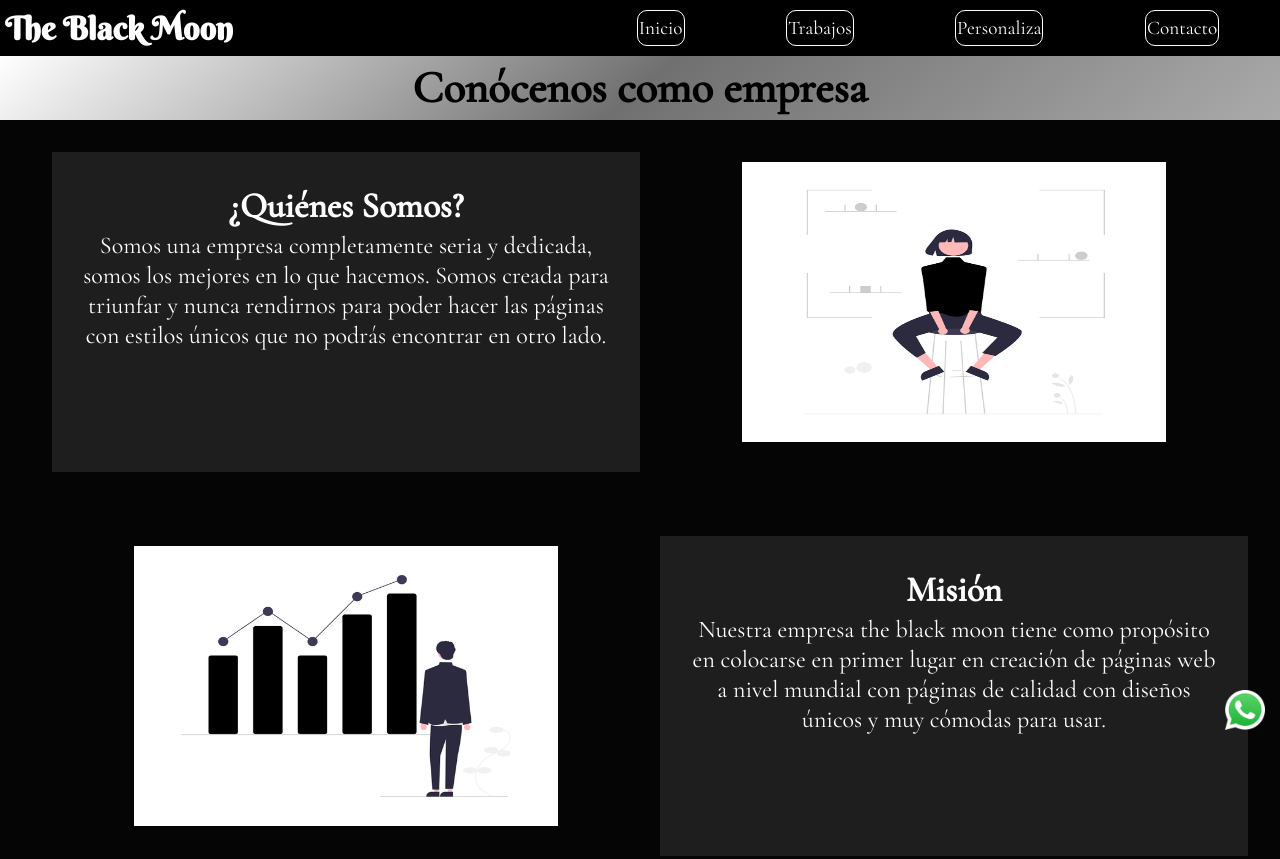
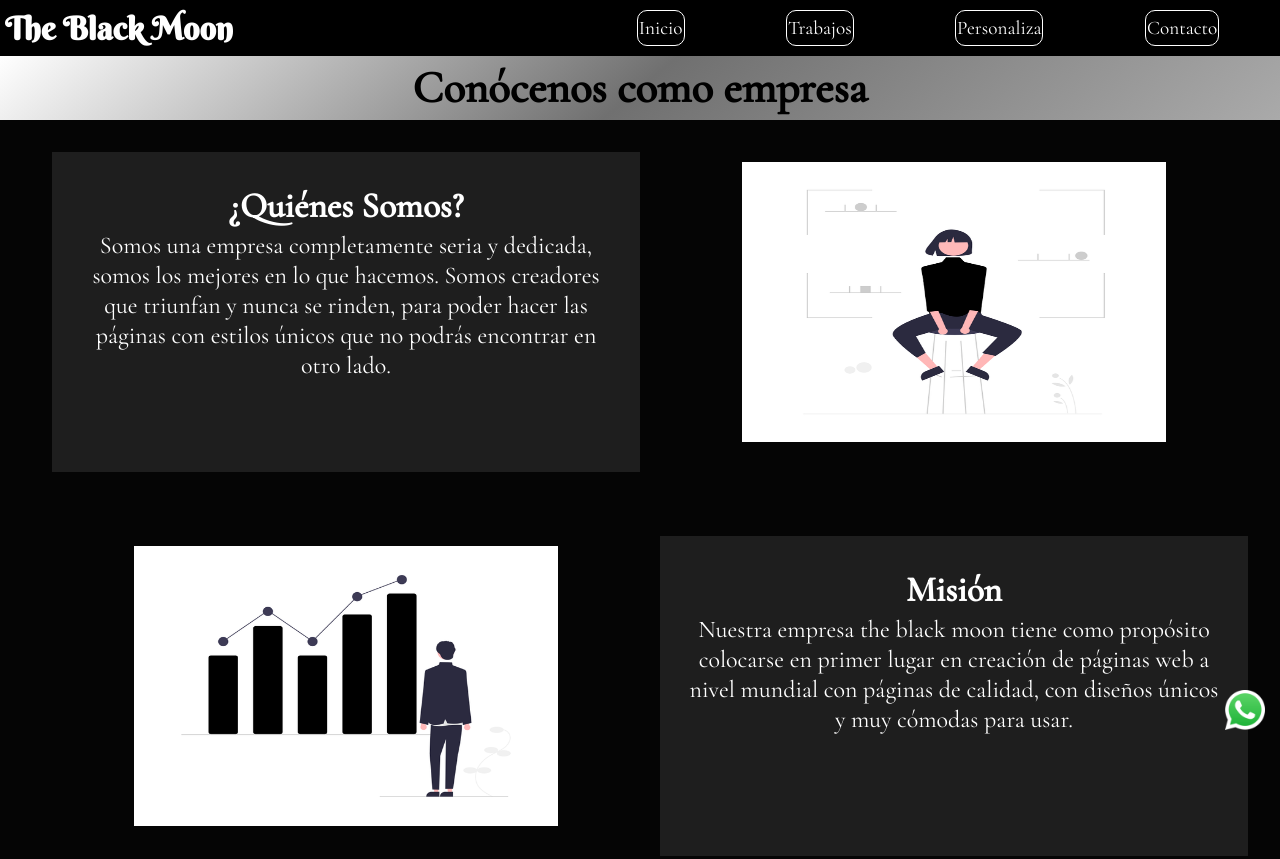
Before and after one commit to AndresMGC28/PF-Garcia-Castro, a website: page html/empresa.html in a window 1280 px wide. Shown: the top 859 px of the page. Drawn offline with nearby package versions, Linux system fonts and the light colour scheme.

Commit message:
Cambios Pequeños

```diff
--- a/html/empresa.html
+++ b/html/empresa.html
@@ -39,13 +39,13 @@
                 <article class="quienes">
                     <div class="emp">
                         <h3>¿Quiénes Somos?</h3>
-                        <p>Somos una empresa completamente seria y dedicada, somos los mejores en lo que hacemos. Somos creada para triunfar y nunca rendirnos para poder hacer las páginas con estilos únicos que no podrás encontrar en otro lado.</p>
+                        <p>Somos una empresa completamente seria y dedicada, somos los mejores en lo que hacemos. Somos creadores que triunfan y nunca se rinden, para poder hacer las páginas con estilos únicos que no podrás encontrar en otro lado.</p>
                     </div>
                 </article>
                 <article class="mision">
                         <div class="emp">
                             <h3>Misión</h3>
-                            <p>Nuestra empresa the black moon tiene como propósito en colocarse en primer lugar en creación de páginas web a nivel mundial con páginas de calidad con diseños únicos y muy cómodas para usar.</p>
+                            <p>Nuestra empresa the black moon tiene como propósito colocarse en primer lugar en creación de páginas web a nivel mundial con páginas de calidad, con diseños únicos y muy cómodas para usar.</p>
                         </div>
                 </article>
                 <article class="vision">
--- a/scss/views/_contacto.scss
+++ b/scss/views/_contacto.scss
@@ -77,7 +77,7 @@ div.divtrabajos{
     height: 90%;
     margin: auto 10px;
     @include contacto(){
-    width: 300px;
+    width: 360px;
     height: 90%;
     margin: auto;
     }
```
Also changed, not shown: html/contacto.html (+1 -0 lines), css/styles.css.
